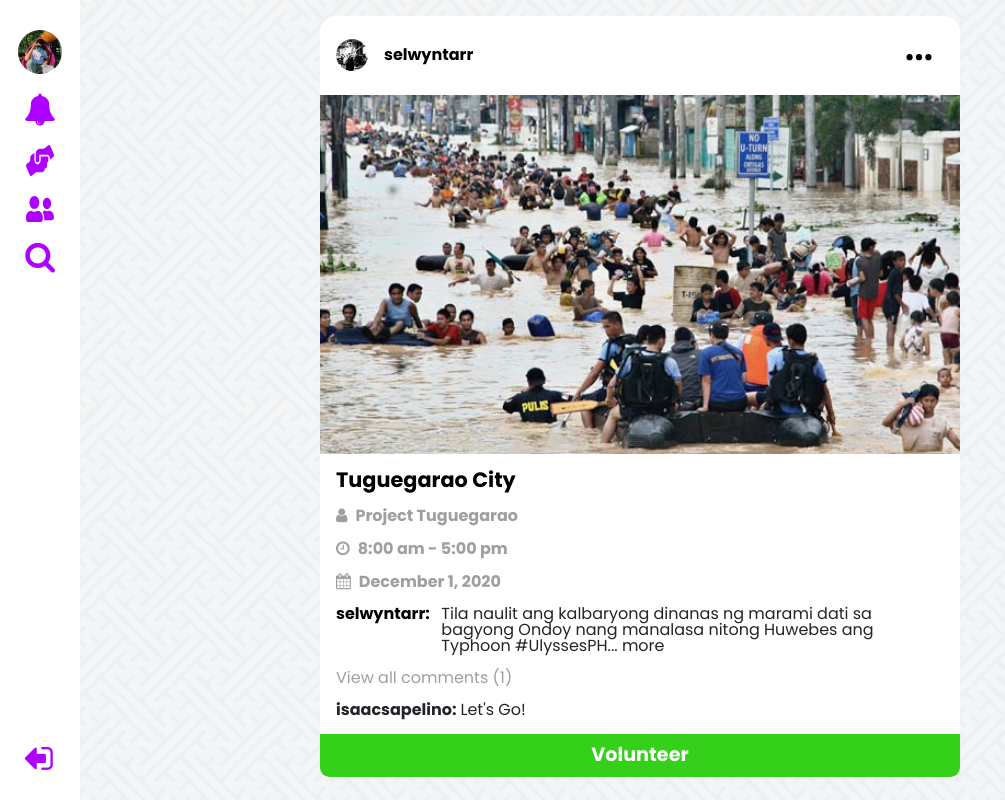
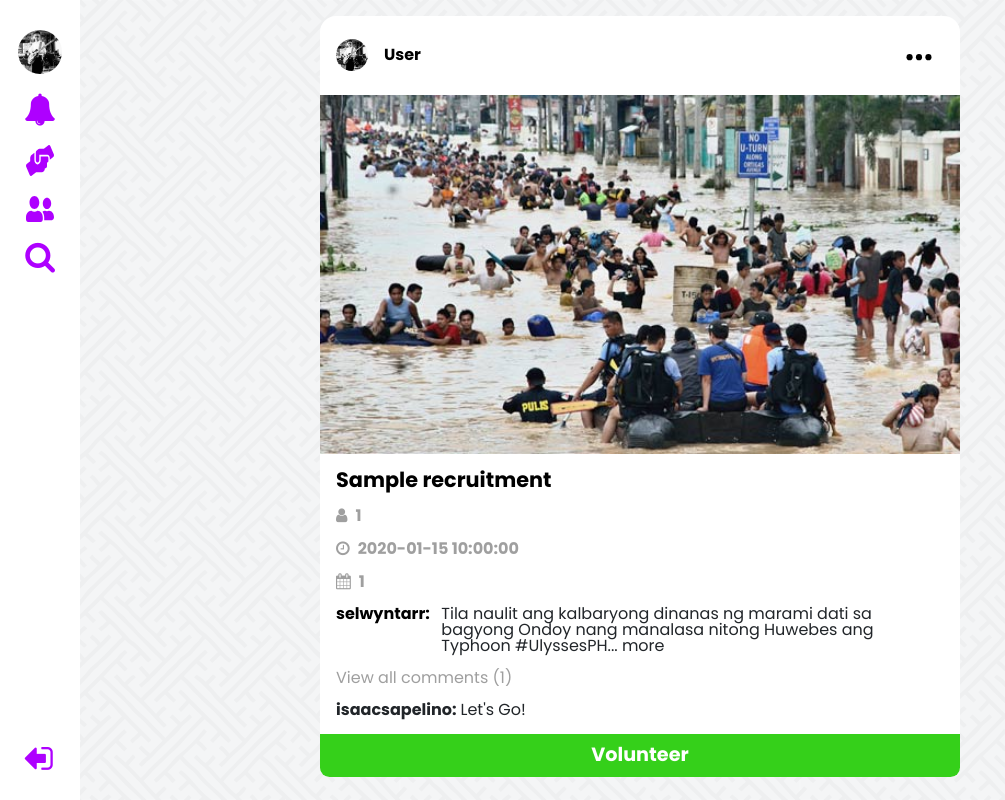
Before and after one commit to Blue-Hacks-2021/bluehack2021_ordinal, a Flask app: page /home in a window 1280 px wide. Shown: the whole page, without its empty margins (0-1005 px from the left). Run offline with Flask 2, Linux system fonts and the light colour scheme; tables that the repository leaves empty or names only in its code hold one stand-in row (values such as "Sample post").

Commit message:
Final Push

```diff
--- a/app/templates/home.html
+++ b/app/templates/home.html
@@ -1,24 +1,26 @@
 {% extends 'home/base.html' %}
 {% block content %}
+{% for event in events %}
 <div class="event-container">
     <div class="event-header">
         <div class="row">
             <div class="col d-flex event-col" style="margin-left: 1em;">
-            <p><img class="img-fluid profile-sidebar profile-img" src="{{ url_for('static', filename='img/test_profile/selwyn.jpg') }}" alt=""><span style="margin-left: 1em;"><a style="text-decoration: none; color: black;" href="/profile"><p>selwyntarr </p></a></p>
+            <p><img class="img-fluid profile-sidebar profile-img" src="{{ url_for('static', filename='img/test_profile/selwyn.jpg') }}" alt=""><span style="margin-left: 1em;"><a style="text-decoration: none; color: black;" href="/profile"><p>User</p></a></p>
             </div>
             <div class="col d-flex justify-content-end" style="margin-right: 1em;">
-                <a style="text-decoration: none; color: black;" href="/event"><img width="50em" style="vertical-align: bottom !important;" src="{{ url_for('static', filename='img/meatball-menu.svg') }}" alt=""></a>
+                <a style="text-decoration: none; color: black;" href="/event/{{event[0]}}"><img width="50em" style="vertical-align: bottom !important;" src="{{ url_for('static', filename='img/meatball-menu.svg') }}" alt=""></a>
             </div>
         </div>
     </div>
+
     <div class="event-img-container">
         <img class="img-fluid" style="width: 50em;" src="{{ url_for('static', filename='img/test_place/flood-2009.jpg') }}" alt="">
     </div>
     <div class="event-details">
-        <a href="/home" style="text-decoration: none;"><p class="event-title">Tuguegarao City</p></a>
-        <p><i class="fa fa-user" aria-hidden="true"></i><span style="margin-left: 0.5em;">Project Tuguegarao</span></p>
-        <p><i class="fa fa-clock-o" aria-hidden="true"></i><span style="margin-left: 0.5em;">8:00 am - 5:00 pm</span></p>
-        <p><i class="fa fa-calendar" aria-hidden="true"></i><span style="margin-left: 0.5em;">December 1, 2020</span></p>
+        <a href="/home" style="text-decoration: none;"><p class="event-title">{{ event[2] }}</p></a>
+        <p><i class="fa fa-user" aria-hidden="true"></i><span style="margin-left: 0.5em;">{{ event[1] }}</span></p>
+        <p><i class="fa fa-clock-o" aria-hidden="true"></i><span style="margin-left: 0.5em;">{{ event[8] }}</span></p>
+        <p><i class="fa fa-calendar" aria-hidden="true"></i><span style="margin-left: 0.5em;">{{ event[9] }}</span></p>
     </div>
     <div class="event-comments">
         <div class="row">
@@ -46,11 +48,13 @@
     <div class="event-bottom">
         <div class="row">
             <div class="col">
-                <a href="#" class="btn green-color vol-btn">Volunteer</a>
+                <a href="/event/{{event[0]}}" class="btn green-color vol-btn">Volunteer</a>
             </div>
         </div>
     </div>
+    {% endfor %}
 </div>
+
    <!-- More Cards -->
 {% endblock %}
 {% block script %}
--- a/app/templates/home/base.html
+++ b/app/templates/home/base.html
@@ -12,13 +12,13 @@
 <body>
     <div class="sidebar">
         <div class="sidebar-list">
-            <a class="sidebar-items profile-sidebar-container" href="#"><img class="img-fluid profile-sidebar" src="{{ url_for('static', filename='img/test_profile/test-img.jpg') }}" alt=""></a>
-            <a class="sidebar-items" href="#"><i class="fa fa-bell fa-2" aria-hidden="true"></i></a>
+            <a class="sidebar-items profile-sidebar-container" href="/profile"><img class="img-fluid profile-sidebar" src="{{ url_for('static', filename='img/test_profile/selwyn.jpg') }}" alt=""></a>
+            <a class="sidebar-items" href=""><i class="fa fa-bell fa-2" aria-hidden="true"></i></a>
             <a class="sidebar-items" href="/volunteered"><img class="sidebar-img" src="{{ url_for('static', filename='img/hands-helping.svg') }}" alt=""></a>
             <a class="sidebar-items" href="#"><img class="sidebar-img" src="{{ url_for('static', filename='img/user-friend.svg') }}" alt=""></a>
             <a class="sidebar-items" href="#"><i class="fa fa-search" aria-hidden="true"></i></a>
             <div class="sidebar-bottom">
-                <a class="sidebar-items" href="#"><i style="transform: rotate(180deg);" class="fa fa-sign-out" aria-hidden="true"></i></a>
+                <a class="sidebar-items" href="/logout"><i style="transform: rotate(180deg);" class="fa fa-sign-out" aria-hidden="true"></i></a>
             </div>
         </div>
     </div>
```
Also changed, not shown: app/templates/dummy/event.html (added, +50 -0 lines), app/templates/dummy/profile.html (added, +25 -0 lines), app/templates/event.html (+0 -50 lines), app/templates/profile.html (+0 -24 lines).
